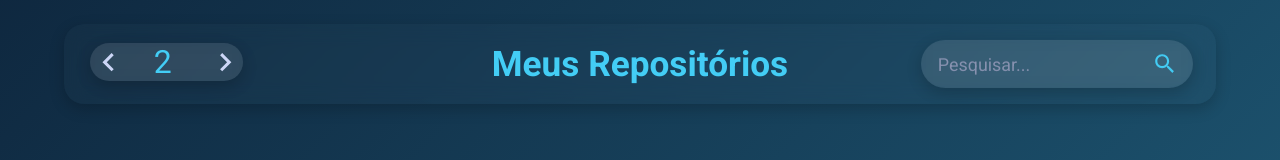
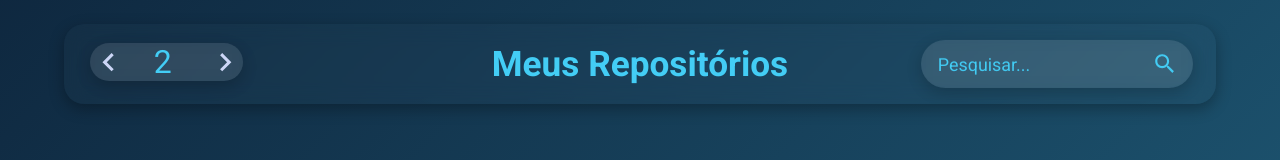
Before and after one commit to Miguelpenha/My-Repositories, a Next.js app: page / in a window 1280 px wide. Shown: the top 160 px of the page. Built offline with nearby package versions, Linux system fonts and the light colour scheme; no server answers.

Commit message:
Update index.ts

```diff
--- a/styles/pages/index.ts
+++ b/styles/pages/index.ts
@@ -11,7 +11,7 @@ export const Header = styled.header`
     border-radius: 20px;
     transform: translate(-50%);
     backdrop-filter: blur(10px);
-    box-shadow: 0 5px 15px rgb(0 0 0 / 20%);
+    box-shadow: 0 5px 15px rgb(0 0 0 / 30%);
     background-color: ${props => props.theme.glassSecondary};
 `
 
@@ -99,7 +99,7 @@ export const InputFind = styled.input`
     }
 
     ::placeholder {
-        color: ${props => props.theme.secondary};
+        color: ${props => props.theme.primary};
     }
 `
 
```
